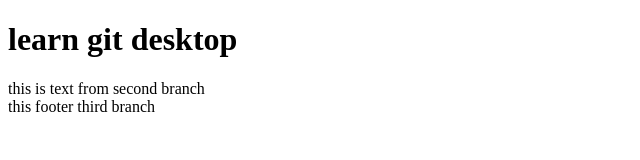
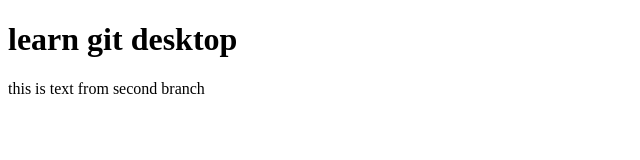
Before and after one commit to Superfour44/Coding-Basic, a plain HTML site: page index.html in a window 1280 px wide. Shown: the whole page, without its empty margins (0-640 px from the left). Drawn offline with Linux system fonts and the light colour scheme.

Commit message:
Revert "Merge pull request #2 from Superfour44/third_branch"
This reverts commit 9c2141fcd986412bddc0a2a8659f79b848ace710, reversing
changes made to c456a7739f661c3004ddc38fb5424ca6d95e5915.

```diff
--- a/index.html
+++ b/index.html
@@ -12,6 +12,5 @@
     <main>
         this is text from second branch
     </main>
-    <footer>this footer third branch</footer>
 </body>
 </html>
```
